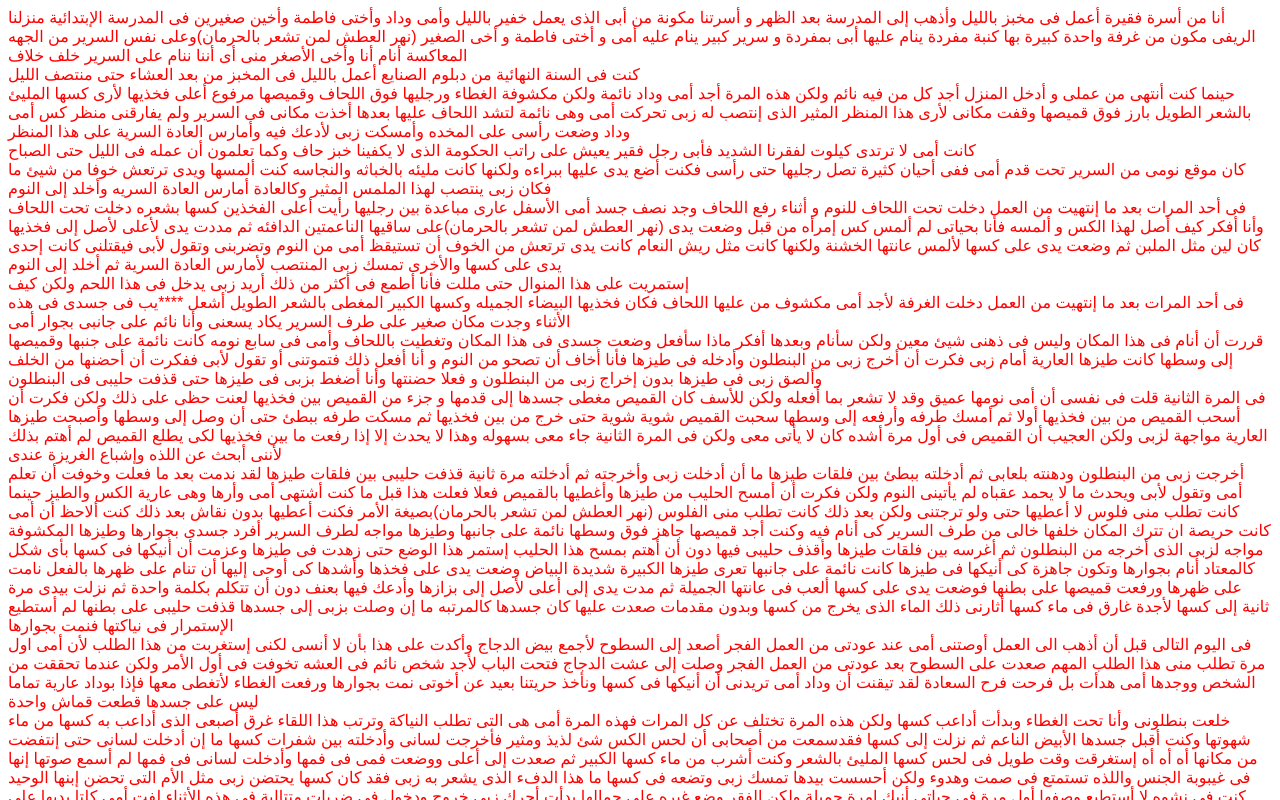
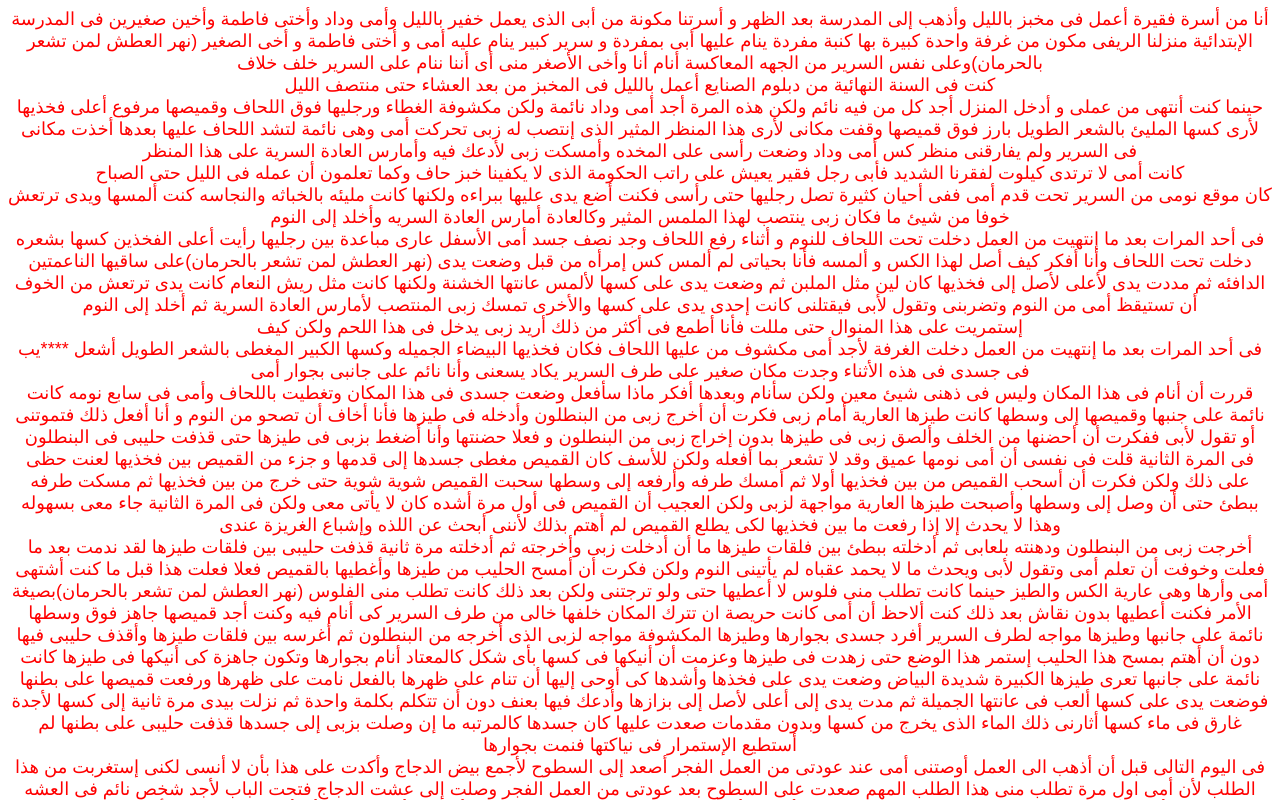
Before and after one commit to kesasw7ekayat/17, a plain HTML site: page index.html in a window 1280 px wide. Shown: the top 800 px of the page. Drawn offline with Linux system fonts and the light colour scheme.

Commit message:
Update index.html

```diff
--- a/index.html
+++ b/index.html
@@ -1,4 +1,4 @@
-<font face="arial"><font size="3"><font color="red"><font face="arial">أنا من أسرة فقيرة أعمل فى مخبز بالليل وأذهب إلى المدرسة بعد الظهر و أسرتنا مكونة من أبى الذى يعمل خفير بالليل وأمى وداد وأختى فاطمة وأخين صغيرين فى المدرسة الإبتدائية منزلنا الريفى مكون من غرفة واحدة كبيرة بها كنبة مفردة ينام عليها أبى بمفردة و سرير كبير ينام عليه أمى و أختى فاطمة و أخى الصغير (نهر العطش لمن تشعر بالحرمان)وعلى نفس السرير من الجهه المعاكسة أنام أنا وأخى الأصغر منى أى أننا ننام على السرير خلف خلاف<br>
+<center><font face="arial"><font size="4"><font color="red"><font face="arial">أنا من أسرة فقيرة أعمل فى مخبز بالليل وأذهب إلى المدرسة بعد الظهر و أسرتنا مكونة من أبى الذى يعمل خفير بالليل وأمى وداد وأختى فاطمة وأخين صغيرين فى المدرسة الإبتدائية منزلنا الريفى مكون من غرفة واحدة كبيرة بها كنبة مفردة ينام عليها أبى بمفردة و سرير كبير ينام عليه أمى و أختى فاطمة و أخى الصغير (نهر العطش لمن تشعر بالحرمان)وعلى نفس السرير من الجهه المعاكسة أنام أنا وأخى الأصغر منى أى أننا ننام على السرير خلف خلاف<br>
 كنت فى السنة النهائية من دبلوم الصنايع أعمل بالليل فى المخبز من بعد العشاء حتى منتصف الليل<br>
 حينما كنت أنتهى من عملى و أدخل المنزل أجد كل من فيه نائم ولكن هذه المرة أجد أمى وداد نائمة ولكن مكشوفة الغطاء ورجليها فوق اللحاف وقميصها مرفوع أعلى فخذيها لأرى كسها المليئ بالشعر الطويل بارز فوق قميصها وقفت مكانى لأرى هذا المنظر المثير الذى إنتصب له زبى تحركت أمى وهى نائمة لتشد اللحاف عليها بعدها أخذت مكانى فى السرير ولم يفارقنى منظر كس أمى وداد وضعت رأسى على المخده وأمسكت زبى لأدعك فيه وأمارس العادة السرية على هذا المنظر<br>
 كانت أمى لا ترتدى كيلوت لفقرنا الشديد فأبى رجل فقير يعيش على راتب الحكومة الذى لا يكفينا خبز حاف وكما تعلمون أن عمله فى الليل حتى الصباح<br>
```
